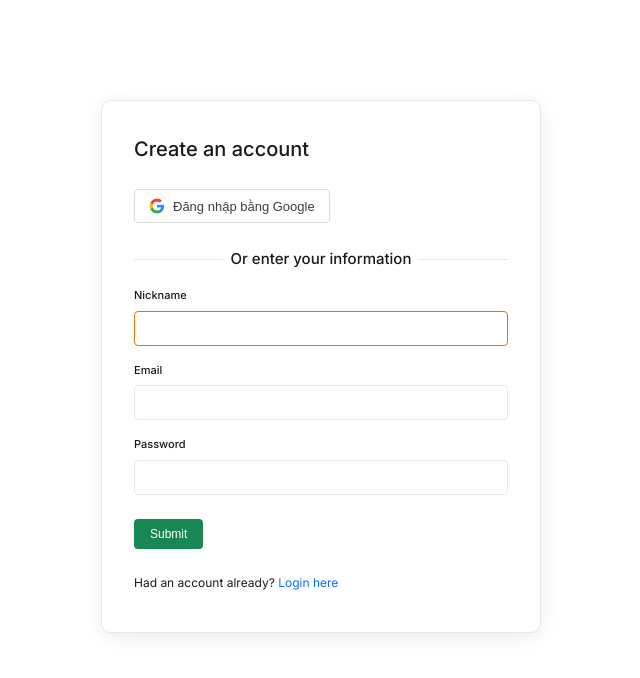
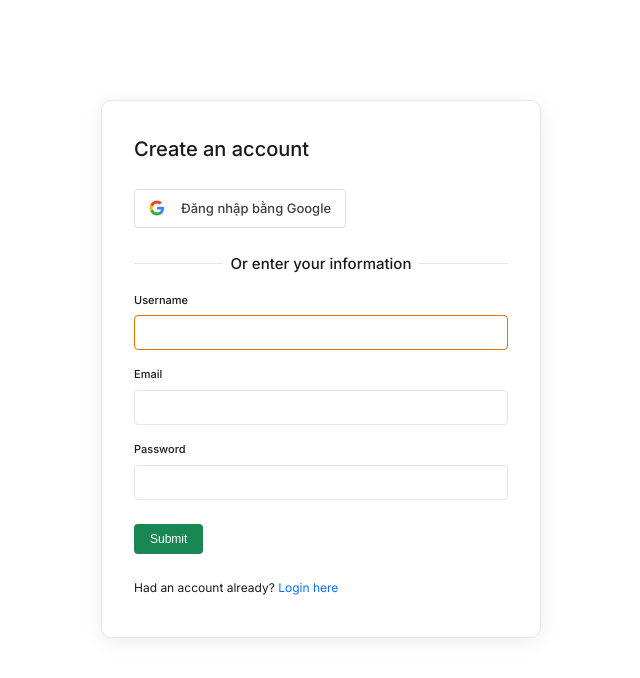
Before and after one commit to nguyenthetan752005-max/EnglishListeningPracticeWebsite, a Spring Boot app: page /register in a window 1280 px wide. Shown: the part 61-739 px from the top of the page, without its empty margins (319-959 px from the left). Run offline with Spring Boot 4, Linux system fonts and the light colour scheme; some of the project's set-up classes (security, data sources, template engines, error pages and the like) are left out, and stand-ins take their place.

Commit message:
Hotfix: chỉnh sửa đăng ký

```diff
--- a/src/main/resources/application.properties
+++ b/src/main/resources/application.properties
@@ -1,7 +1,6 @@
 spring.application.name=EnglishLearningProject
 server.port=8080
 
-# Tắt cache Thymeleaf để HTML/CSS thay đổi ngay lập tức không cần restart
 spring.thymeleaf.cache=false
 
 spring.config.import=optional:classpath:application-secret.properties
--- a/src/main/resources/templates/auth/register.html
+++ b/src/main/resources/templates/auth/register.html
@@ -8,25 +8,27 @@
         <div class="auth-card">
             <h1>Create an account</h1>
 
-            <button class="btn-google">
-                <img th:src="@{/images/social_media/Googe.png}" alt="Google Logo" width="16" height="16">
+            <a th:href="@{/oauth2/authorization/google}" class="btn-google" style="text-decoration:none; display:flex; align-items:center; justify-content:center;">
+                <img th:src="@{/images/social_media/Googe.png}" alt="Google Logo" width="16" height="16" style="margin-right:8px;">
                 Đăng nhập bằng Google
-            </button>
+            </a>
 
             <div class="auth-divider">Or enter your information</div>
 
-            <form action="#" method="post">
+            <div th:if="${error}" style="color: red; text-align: center; margin-bottom: 15px;" th:text="${error}"></div>
+
+            <form th:action="@{/register}" th:object="${user}" method="post">
                 <div class="form-group">
-                    <label for="nickname">Nickname</label>
-                    <input type="text" id="nickname" name="nickname" class="form-control" autofocus>
+                    <label for="username">Username</label>
+                    <input type="text" id="username" th:field="*{username}" class="form-control" autofocus required>
                 </div>
                 <div class="form-group">
                     <label for="email">Email</label>
-                    <input type="email" id="email" name="email" class="form-control">
+                    <input type="email" id="email" th:field="*{email}" class="form-control" required>
                 </div>
                 <div class="form-group">
                     <label for="password">Password</label>
-                    <input type="password" id="password" name="password" class="form-control">
+                    <input type="password" id="password" th:field="*{password}" class="form-control" required>
                 </div>
                 <button type="submit" class="btn-submit">Submit</button>
             </form>
```
